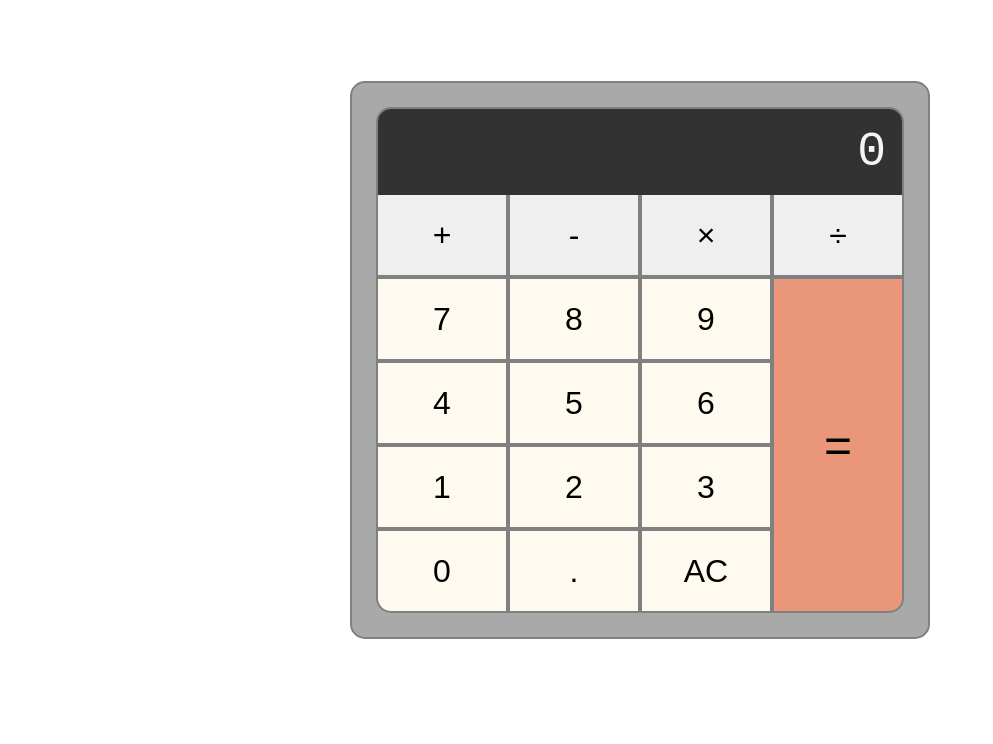
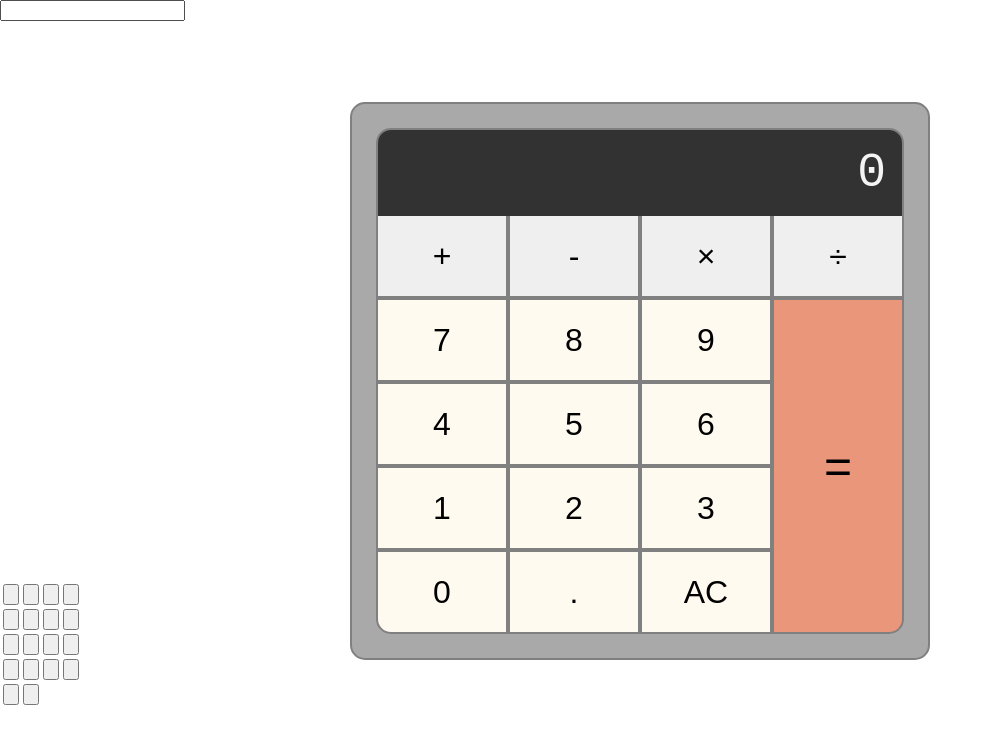
Before and after one commit to Dr-Thom/Assignment-4-9, a plain HTML site: page Index.html in a window 1280 px wide. Shown: the whole page, without its empty margins (0-993 px from the left). Drawn offline with Linux system fonts and the light colour scheme.

```diff
--- a/Index.html
+++ b/Index.html
@@ -25,6 +25,42 @@
 </head>
 
 <body>
+    <div class="bg"></div>
+    <div class="main">
+          <form>
+            <input class="texttview" name="textview" readonly>
+          </form>
+          <table>
+              <tr>
+                <td><input onclick="" class="button" type="button" value=""></td>
+                <td><input onclick="" class="button" type="button" value=""></td>
+                <td><input onclick="" class="button" type="button" value=""></td>
+                <td><input onclick="" class="button" type="button" value=""></td>
+              </tr>
+              <tr>
+                <td><input onclick="" class="button" type="button" value=""></td>
+                <td><input onclick="" class="button" type="button" value=""></td>
+                <td><input onclick="" class="button" type="button" value=""></td>
+                <td><input onclick="" class="button" type="button" value=""></td>
+              </tr>
+              <tr>
+                <td><input onclick="" class="button" type="button" value=""></td>
+                <td><input onclick="" class="button" type="button" value=""></td>
+                <td><input onclick="" class="button" type="button" value=""></td>
+                <td><input onclick="" class="button" type="button" value=""></td>
+              </tr>
+              <tr>
+                <td><input onclick="" class="button" type="button" value=""></td>
+                <td><input onclick="" class="button" type="button" value=""></td>
+                <td><input onclick="" class="button" type="button" value=""></td>
+                <td><input onclick="" class="button" type="button" value=""></td>
+              </tr>
+              <tr>
+                <td><input onclick="" class="button" type="button" value=""></td>
+                <td><input onclick="" class="button" type="button" value=""></td>
+              </tr>
+
+
     <div class="wrapper">
         <div class="calculator">
             <div id="display" class="calculator__display">0</div>
```
